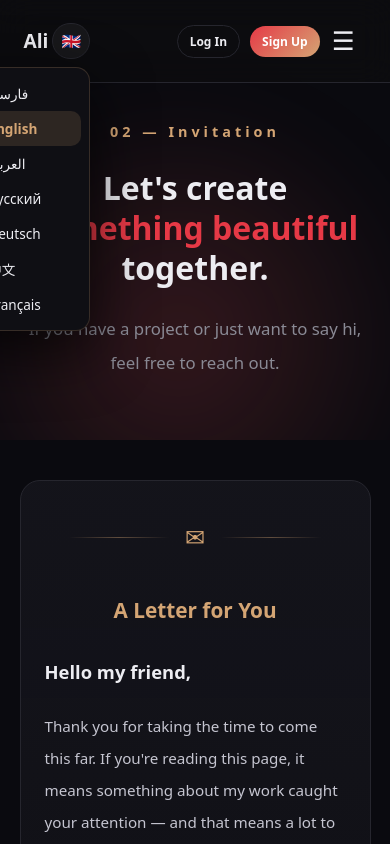
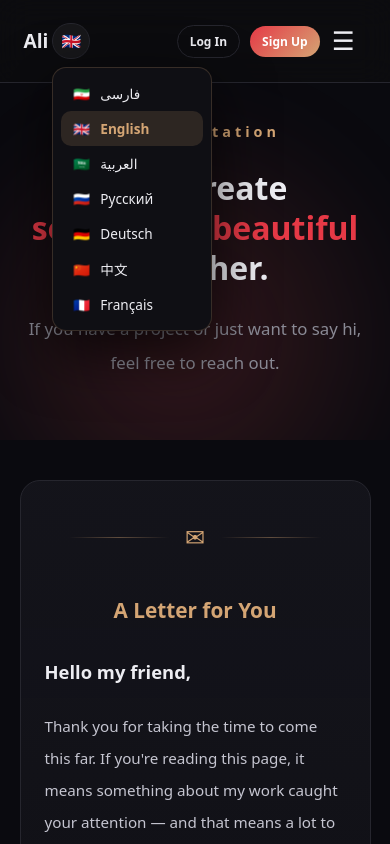
Before and after one commit to iliyainformal-dev/ali-portfolio, a website: page contact.html in a window 390 px wide. Both pictures are taken after a click on the button "🇬🇧". Shown: the top 844 px of the page. Drawn offline with Linux system fonts and the light colour scheme; a small style sheet from the web is missing; files whose address does not match are found by name.

Commit message:
Fix language dropdown RTL and LTR

```diff
--- a/css/style.css
+++ b/css/style.css
@@ -2234,12 +2234,19 @@ body.loaded > *:not(.splash){
     font-size: 1rem;
   }
 
-  .lang-dropdown{
-    /* به راست align میشه که از کادر بیرون نزنه */
-    left: auto;
-    right: 0;
-    min-width: 160px;
-  }
+  /* برای RTL (فارسی، عربی) - از راست باز بشه */
+html[dir="rtl"] .lang-dropdown{
+  right: 0;
+  left: auto;
+  min-width: 160px;
+}
+
+/* برای LTR (انگلیسی، روسی، آلمانی، چینی، فرانسوی) - از چپ باز بشه */
+html[dir="ltr"] .lang-dropdown{
+  left: 0;
+  right: auto;
+  min-width: 160px;
+}
 
   .lang-dropdown button{
     padding: 8px 12px;
```
